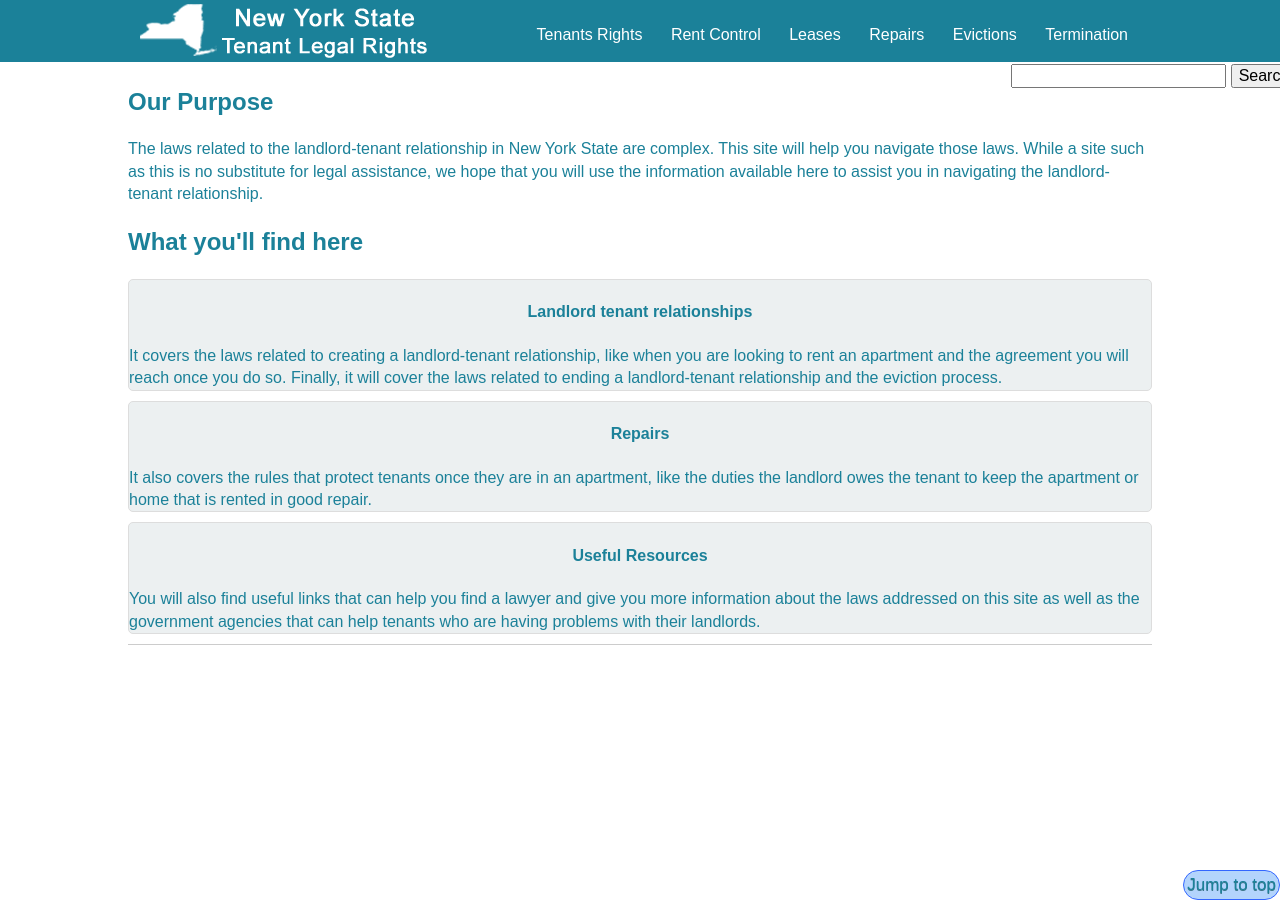
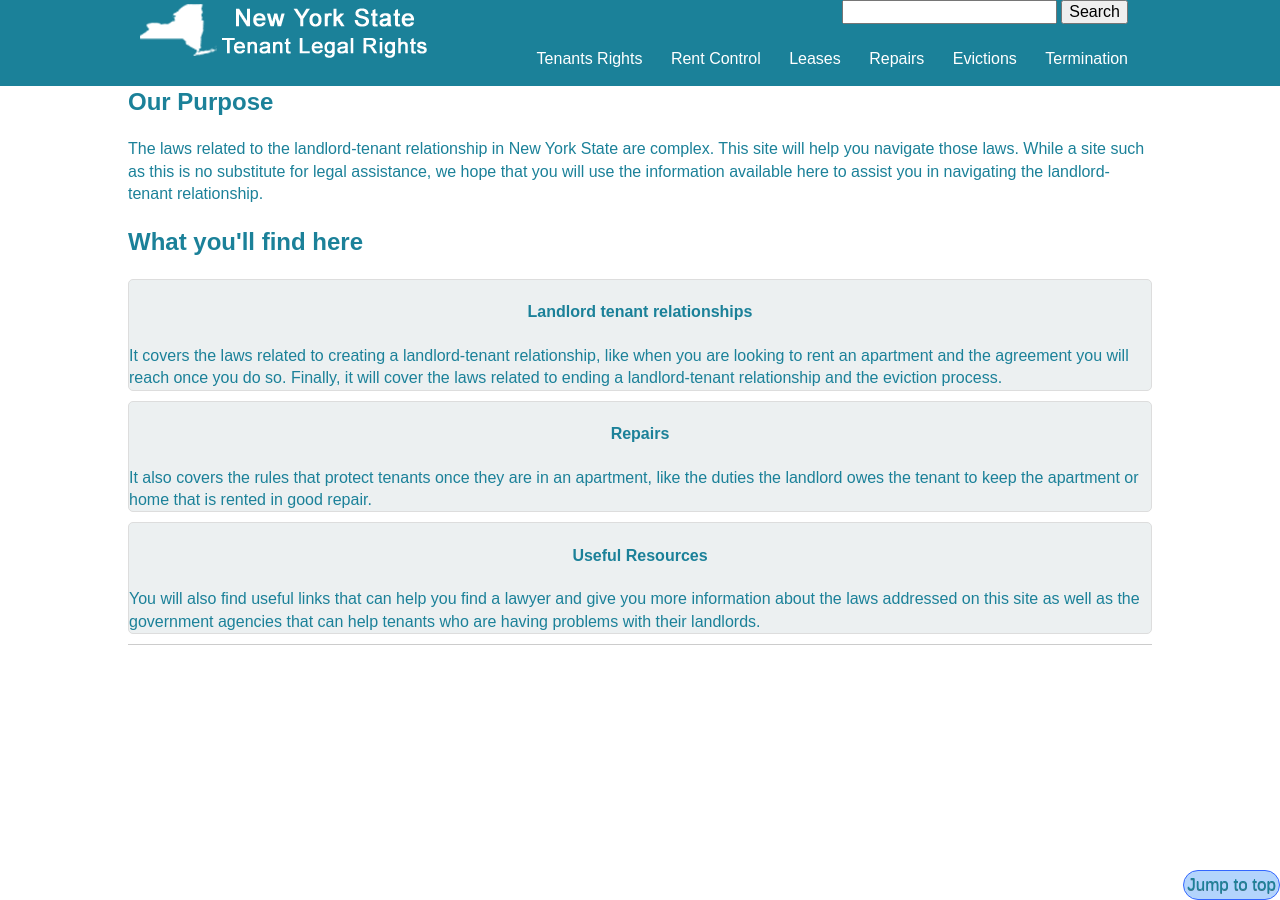
Before and after one commit to iinf362/team3, a Jekyll site: the page built from index.html, in a window 1280 px wide and 900 px high. Built offline with Jekyll 4.4.1, drawn with Linux system fonts in a browser that asks for light colours.

Commit message:
move search bar to top

```diff
--- a/_includes/header.html
+++ b/_includes/header.html
@@ -5,6 +5,13 @@
 
             <a href="{{ site.url }}"><img src="{{ site.url }}/img/titleimg.png" alt="NYS Lawyer-Tenant Rights" /></a>
 
+<form method="get" action="http://www.sitelevel.com/query" accept-charset="utf-8">
+  <div class="sl_search_box">
+    <input type="hidden" name="crid" value="wqabs9qg"/>
+    <input type="text" name="query"/>
+    <button type="submit">Search</button>
+  </div>
+</form>
 
 
         <nav role="navigation">
@@ -24,12 +31,5 @@
 
 
 
-<form method="get" action="http://www.sitelevel.com/query" accept-charset="utf-8">
-  <div class="sl_search_box">
-    <input type="hidden" name="crid" value="wqabs9qg"/>
-    <input type="text" name="query"/>
-    <button type="submit">Search</button>
-  </div>
-</form>
 
     <div class="wrapper">
--- a/css/main.css
+++ b/css/main.css
@@ -186,12 +186,8 @@ width:100%;
 }
 
 form{
-margin-top: 4em;
-padding-right: 1em;
-width: 40%;
+margin-right: 9.5em;
 float: right;
-margin-left: 79%;
-position: fixed;
 }
 
 
```
